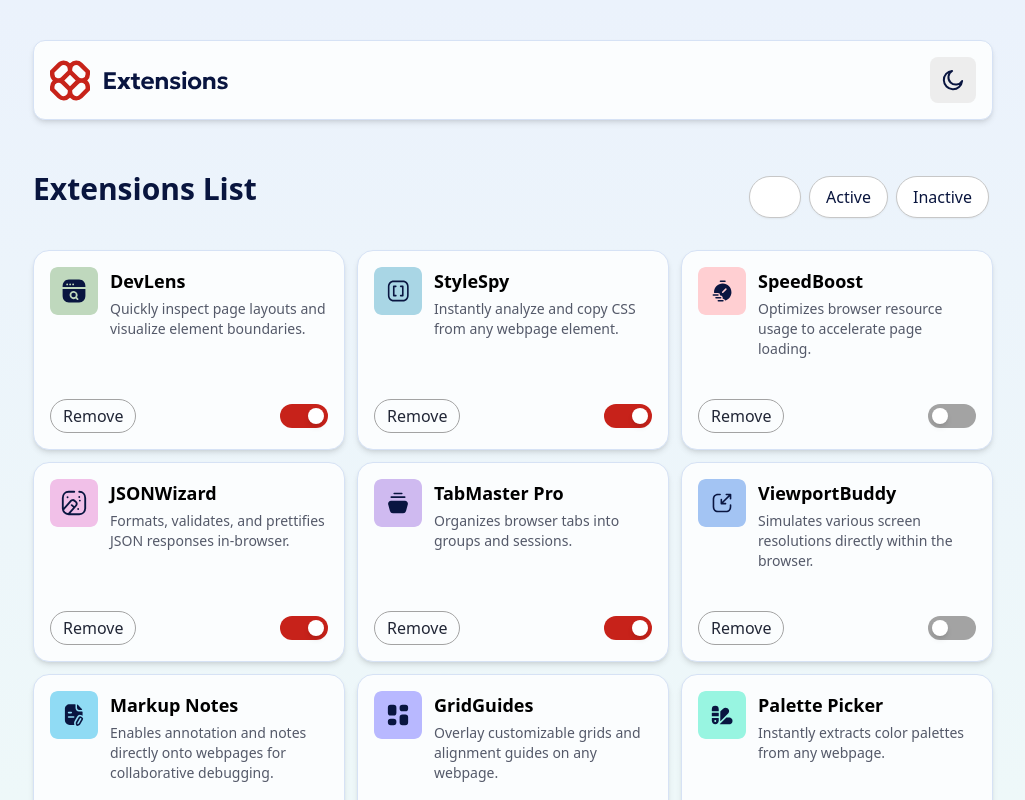
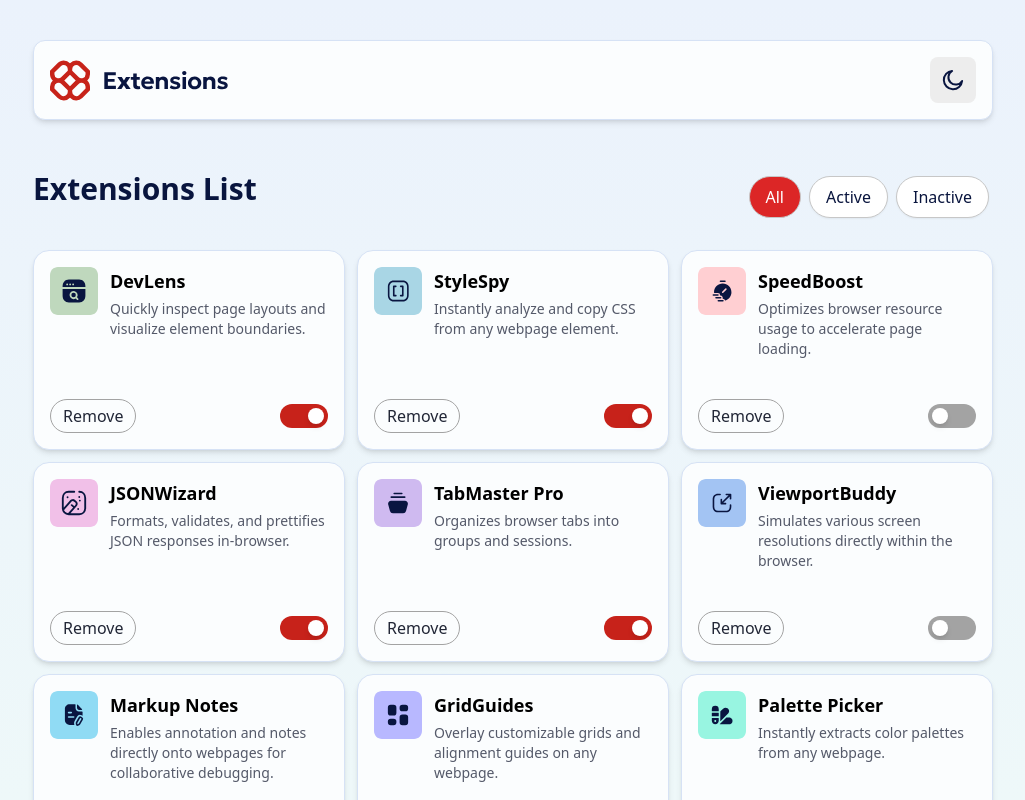
Before and after one commit to mmadiee/browser-extensions-manager-ui, a React (Vite) app: page / in a window 1280 px wide. Shown: the top 800 px of the page, without its empty margins (127-1152 px from the left). Built offline with nearby package versions, Linux system fonts and the light colour scheme; a web font is replaced by a local one.

Commit message:
refactor Tabs component button styles for consistency and clarity

```diff
--- a/src/components/Tabs.tsx
+++ b/src/components/Tabs.tsx
@@ -11,24 +11,24 @@ const Tab: React.FC<TabsProps> = ({ activeFilter, setActiveFilter }) => {
             <h1 className="text-neutral-900 text-3xl font-bold xs:mb-8 flex justify-center items-center">Extensions List</h1>
             <div className="flex lg:justify-between justify-center mt-4">
                 <button
-                    className={`rounded-full py-2 px-4 mx-1 border border-neutral-300 bg-white shadow-sm text-neutral-900
-                        ${activeFilter === 'all' ? 'bg-red-600 text-white' : 'hover:bg-neutral-100 hover:text-neutral-700 hover:shadow-none'}
+                    className={`rounded-full py-2 px-4 mx-1 border border-neutral-300 text-neutral-900
+                        ${activeFilter === 'all' ? 'bg-red-600 text-white' : 'bg-white shadow-sm hover:bg-neutral-100 hover:text-neutral-700 hover:shadow-none'}
                         focus:ring-2 focus:ring-red-500 active:bg-red-500 active:text-white active:shadow-none transition ease-out duration-200`}
                     onClick={() => setActiveFilter('all')}
                 >
                     All
                 </button>
                 <button
-                    className={`rounded-full py-2 px-4 mx-1 border border-neutral-300 bg-white shadow-sm text-neutral-900
-                        ${activeFilter === 'active' ? 'bg-red-600 text-white' : 'hover:bg-neutral-100 hover:text-neutral-700 hover:shadow-none'}
+                    className={`rounded-full py-2 px-4 mx-1 border border-neutral-300 text-neutral-900
+                        ${activeFilter === 'active' ? 'bg-red-600 text-white' : 'bg-white shadow-sm hover:bg-neutral-100 hover:text-neutral-700 hover:shadow-none'}
                         focus:ring-2 focus:ring-red-500 active:bg-red-500 active:text-white active:shadow-none transition ease-out duration-200`}
                     onClick={() => setActiveFilter('active')}
                 >
                     Active
                 </button>
                 <button
-                    className={`rounded-full py-2 px-4 mx-1 border border-neutral-300 bg-white shadow-sm text-neutral-900
-                        ${activeFilter === 'inactive' ? 'bg-red-600 text-white' : 'hover:bg-neutral-100 hover:text-neutral-700 hover:shadow-none'}
+                    className={`rounded-full py-2 px-4 mx-1 border border-neutral-300 text-neutral-900
+                        ${activeFilter === 'inactive' ? 'bg-red-600 text-white' : 'bg-white shadow-sm hover:bg-neutral-100 hover:text-neutral-700 hover:shadow-none'}
                         focus:ring-2 focus:ring-red-500 active:bg-red-500 active:text-white active:shadow-none transition ease-out duration-200`}
                     onClick={() => setActiveFilter('inactive')}
                 >
```
